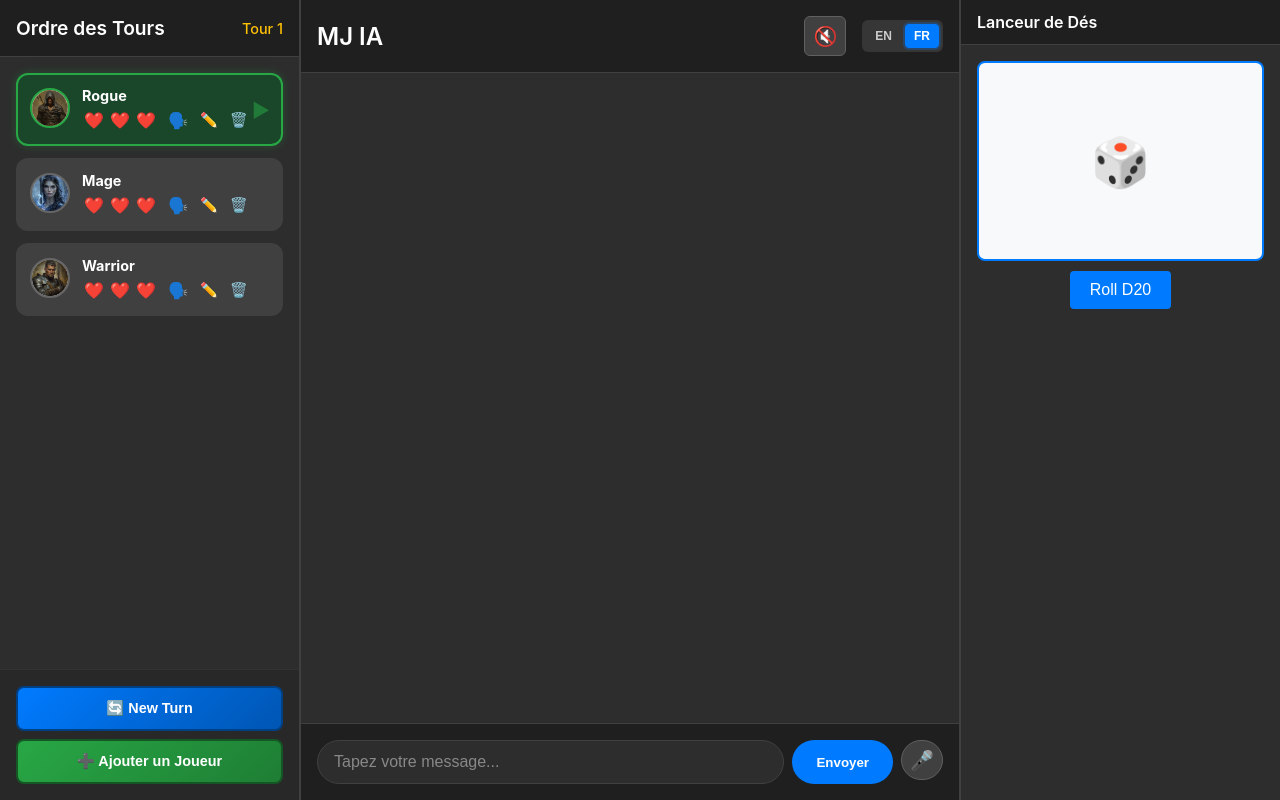
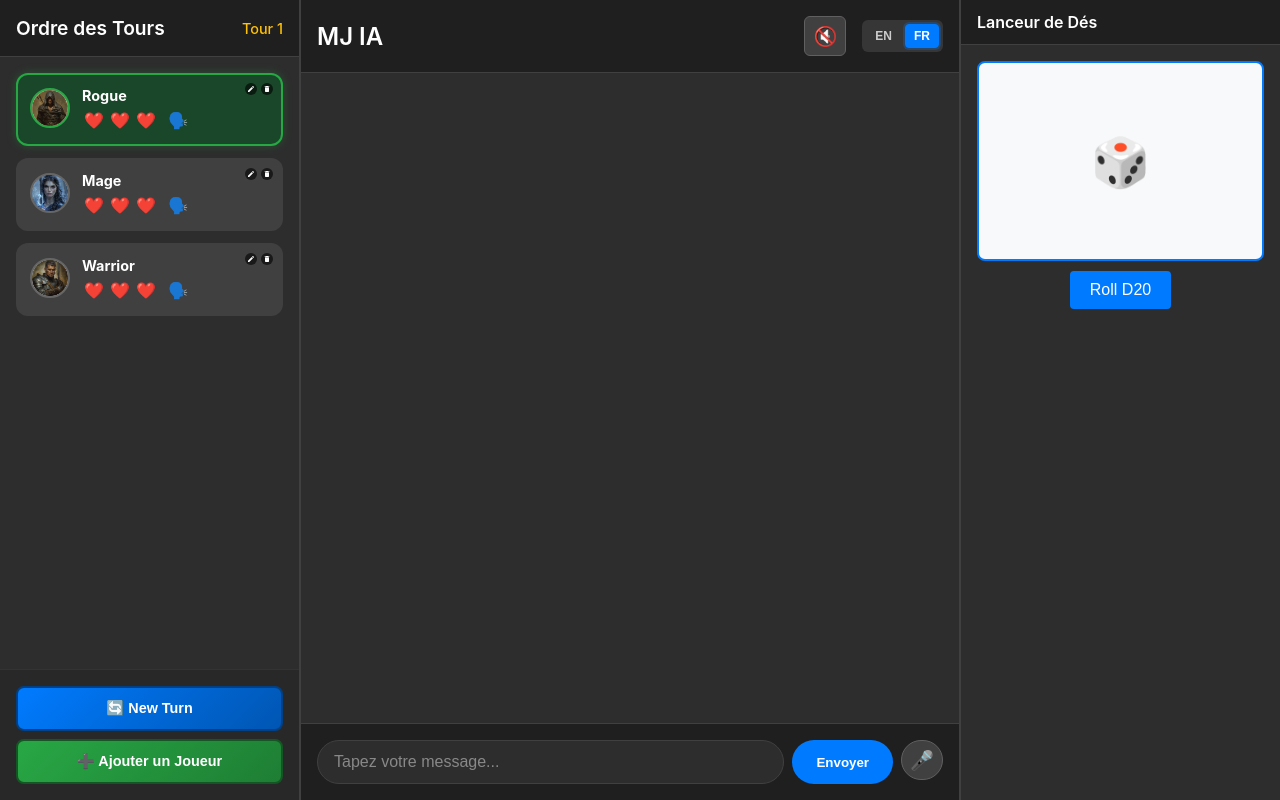
Before and after one commit to tchikl-h/mjai, an Angular app in the folder chat-app/: page / in a window 1280 px wide. Built offline with nearby package versions, Linux system fonts and the light colour scheme.

Commit message:
Angular material added & edit & delete buttons updated

```diff
--- a/chat-app/package.json
+++ b/chat-app/package.json
@@ -12,10 +12,12 @@
   "dependencies": {
     "@ai-sdk/openai": "^1.0.8",
     "@angular/animations": "^19.0.0",
+    "@angular/cdk": "^19.2.19",
     "@angular/common": "^19.0.0",
     "@angular/compiler": "^19.0.0",
     "@angular/core": "^19.0.0",
     "@angular/forms": "^19.0.0",
+    "@angular/material": "^19.2.19",
     "@angular/platform-browser": "^19.0.0",
     "@angular/platform-browser-dynamic": "^19.0.0",
     "@angular/router": "^19.0.0",
--- a/chat-app/src/app/components/player-card/player-card.component.css
+++ b/chat-app/src/app/components/player-card/player-card.component.css
@@ -8,6 +8,15 @@
   border: 2px solid transparent;
   transition: all 0.2s;
   position: relative;
+}
+
+.card-actions {
+  position: absolute;
+  top: 8px;
+  right: 8px;
+  display: flex;
+  gap: 4px;
+  z-index: 10;
 }
 
 .player-card.small {
@@ -31,15 +40,6 @@
   background-color: #1a3a52;
   box-shadow: 0 0 8px rgba(0, 123, 255, 0.2);
   transform: translateY(-2px);
-}
-
-.player-card.clickable:not(.current-player):not(.eliminated-player):hover::after {
-  content: '👤';
-  position: absolute;
-  top: 5px;
-  right: 5px;
-  font-size: 0.8rem;
-  opacity: 0.7;
 }
 
 .player-card.clickable:not(.eliminated-player) {
@@ -226,27 +226,45 @@
 
 .edit-button,
 .delete-button {
-  background: none;
+  background: rgba(0, 0, 0, 0.6);
   border: none;
-  font-size: 0.9rem;
   cursor: pointer;
-  padding: 2px 4px;
-  border-radius: 4px;
+  padding: 2px;
+  border-radius: 50%;
   transition: all 0.2s ease;
-  margin-left: 2px;
   display: flex;
   align-items: center;
   justify-content: center;
+  width: 12px;
+  height: 12px;
+  backdrop-filter: blur(4px);
+}
+
+.edit-button mat-icon,
+.delete-button mat-icon {
+  font-size: 8px;
+  width: 8px;
+  height: 8px;
+  color: #fff;
+  transition: color 0.2s ease;
 }
 
 .edit-button:hover {
-  background-color: rgba(52, 152, 219, 0.2);
+  background: rgba(52, 152, 219, 0.8);
   transform: scale(1.1);
 }
 
+.edit-button:hover mat-icon {
+  color: #fff;
+}
+
 .delete-button:hover {
-  background-color: rgba(231, 76, 60, 0.2);
+  background: rgba(231, 76, 60, 0.8);
   transform: scale(1.1);
+}
+
+.delete-button:hover mat-icon {
+  color: #fff;
 }
 
 .edit-button:active,
--- a/chat-app/src/app/components/player-card/player-card.component.html
+++ b/chat-app/src/app/components/player-card/player-card.component.html
@@ -8,6 +8,24 @@
      (click)="onClick()"
      [style.cursor]="clickable ? 'pointer' : 'default'"
      [title]="clickable ? 'Click to make ' + player.name + ' the active player' : ''">
+
+  <!-- Edit and Delete buttons in top right corner -->
+  <div class="card-actions" *ngIf="showControls && size !== 'small'">
+    <button
+      class="edit-button"
+      (click)="onEditClick($event)"
+      [title]="'Edit ' + player.name"
+      type="button">
+      <mat-icon>edit</mat-icon>
+    </button>
+    <button
+      class="delete-button"
+      (click)="onDeleteClick($event)"
+      [title]="'Delete ' + player.name"
+      type="button">
+      <mat-icon>delete</mat-icon>
+    </button>
+  </div>
 
   <div class="player-info">
     <div class="avatar-container">
@@ -41,24 +59,6 @@
           type="button">
           🗣️
         </button>
-        <!-- Edit button -->
-        <button
-          *ngIf="showControls && size !== 'small'"
-          class="edit-button"
-          (click)="onEditClick($event)"
-          [title]="'Edit ' + player.name"
-          type="button">
-          ✏️
-        </button>
-        <!-- Delete button -->
-        <button
-          *ngIf="showControls && size !== 'small'"
-          class="delete-button"
-          (click)="onDeleteClick($event)"
-          [title]="'Delete ' + player.name"
-          type="button">
-          🗑️
-        </button>
         <!-- Trait icon - DEACTIVATED -->
         <!--
         <span
@@ -72,6 +72,5 @@
     </div>
   </div>
 
-  <div *ngIf="isCurrentPlayer && size !== 'small'" class="current-indicator">▶</div>
   <div *ngIf="!player.isAlive()" class="eliminated-status">{{ i18n.translate('eliminated') }}</div>
 </div>
--- a/chat-app/src/app/components/player-card/player-card.component.ts
+++ b/chat-app/src/app/components/player-card/player-card.component.ts
@@ -1,12 +1,13 @@
 import { Component, Input, Output, EventEmitter } from '@angular/core';
 import { CommonModule } from '@angular/common';
+import { MatIconModule } from '@angular/material/icon';
 import { PlayerImpl } from '../../models/player.model';
 import { I18nService } from '../../services/i18n.service';
 
 @Component({
   selector: 'app-player-card',
   standalone: true,
-  imports: [CommonModule],
+  imports: [CommonModule, MatIconModule],
   templateUrl: './player-card.component.html',
   styleUrls: ['./player-card.component.css']
 })
--- a/chat-app/src/index.html
+++ b/chat-app/src/index.html
@@ -6,6 +6,7 @@
   <base href="/">
   <meta name="viewport" content="width=device-width, initial-scale=1">
   <link rel="icon" type="image/x-icon" href="favicon.ico">
+  <link href="https://fonts.googleapis.com/icon?family=Material+Icons" rel="stylesheet">
 </head>
 <body>
   <app-root></app-root>
```
Also changed, not shown: 1 other file (tests, documents, lock files or other folders).
